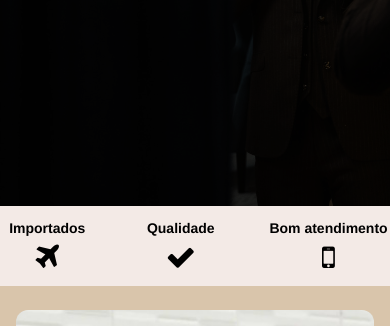
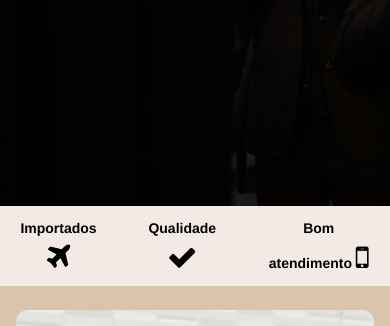
Before and after one commit to fabricyoribeiro/nb-imports, a website: page index.html in a window 390 px wide. Shown: the part 469-795 px from the top of the page. Drawn offline with nearby package versions, Linux system fonts and the light colour scheme.

Commit message:
Update index.html

```diff
--- a/index.html
+++ b/index.html
@@ -73,12 +73,14 @@
         </div>
       </main>
 
-      <section
-        class="h-16 bg-[#f3eae6] text-center flex justify-center min-[340px]:gap-10  gap-1 items-center md:text-2xl font-bold max-sm:h-20"
-      >
-        <span>Importados <i class="fa fa-plane text-3xl"></i></span>
-        <span>Qualidade <i class="fa fa-check text-3xl"></i></span>
-        <span>Bom atendimento <i class="fa fa-mobile-phone text-3xl"></i></span>
+      <section class="bg-[#f3eae6] flex justify-center">
+        <div
+          class="h-16 lg:w-8/12 w-11/12  text-center flex justify-center min-[340px]:gap-10  gap-2 items-center md:text-2xl font-bold max-sm:h-20"
+        >
+          <span>Importados <i class="fa fa-plane text-3xl"></i></span>
+          <span>Qualidade <i class="fa fa-check text-3xl"></i></span>
+          <span>Bom atendimento <i class="fa fa-mobile-phone text-3xl"></i></span>
+        </div>
       </section>
 
       <section class="bg-[#D9C5AB] w-full">
```
